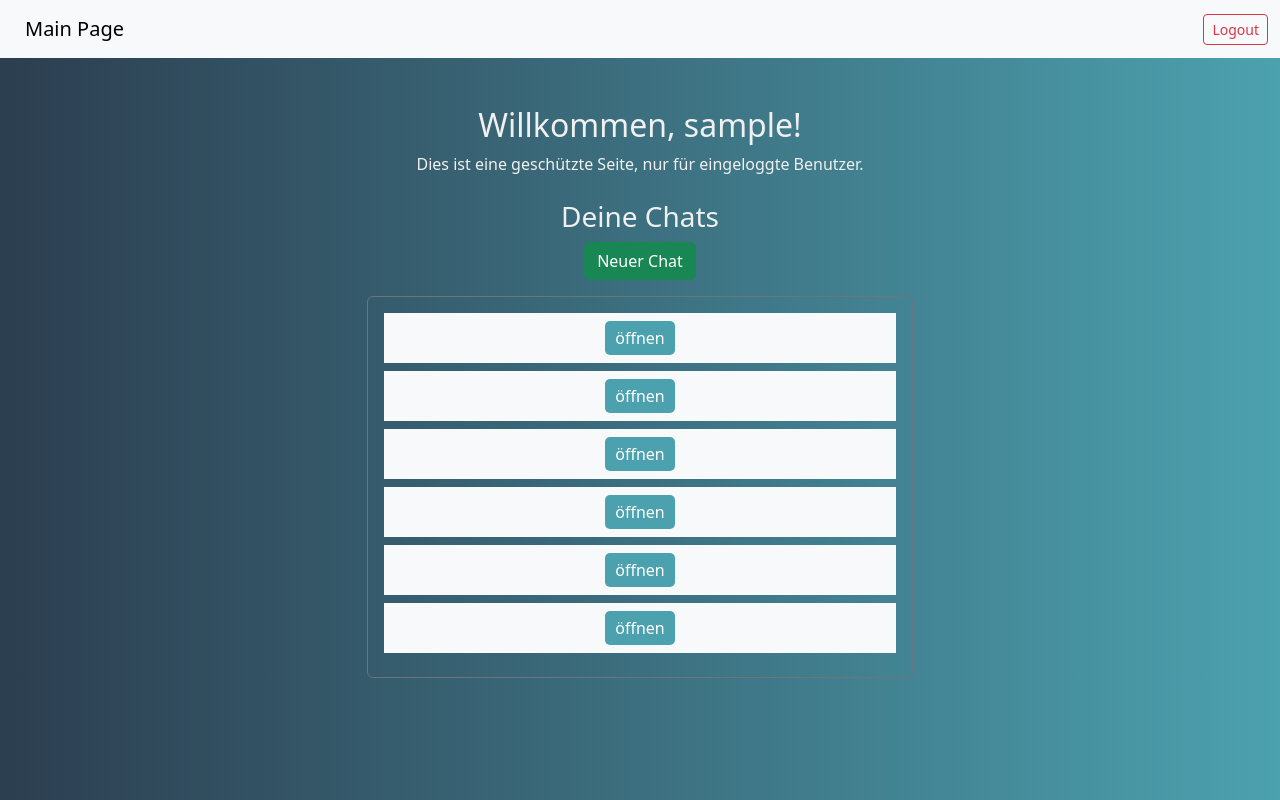
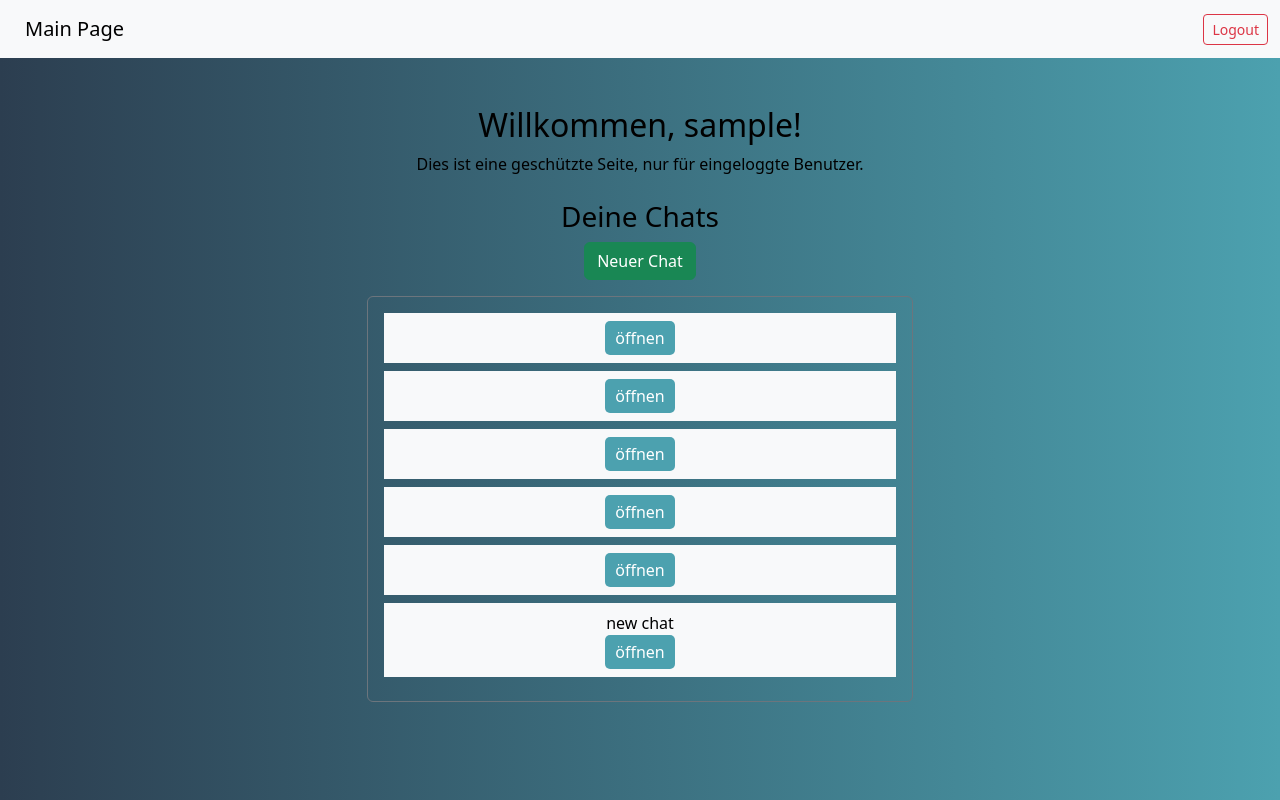
Before and after one commit to MarkusWobst/ImagineIT, a PHP site: page /pages/index.php in a window 1280 px wide. Run offline with PHP 8.4, Linux system fonts and the light colour scheme; the visitor is signed in with stand-in values (Sample User, id 1); data comes from the database, SQL or seed files in the repository; both versions use the stored data as it was after the commit; data that the repository does not hold is empty.

Commit message:
fixed some stuff

```diff
--- a/pages/index.php
+++ b/pages/index.php
@@ -13,13 +13,11 @@ if (!isset($_SESSION['username'])) {
 $username = $_SESSION['username'];
 $userid = $_SESSION['userid'];
 
-// TODO: gucken ob userid da ist!
-
 // Prüfe, ob der Button "Neuer Chat" gedrückt wurde
 if (isset($_POST['new_chat'])) {
 
     // Füge den neuen Chat zur Datenbank hinzu
-    $stmt = db()->prepare('INSERT INTO chat_records (user_id) VALUES (:userid)');
+    $stmt = db()->prepare('INSERT INTO chat_records (user_id, title) VALUES (:userid, "new chat")');
     $stmt->bindValue(':userid', $userid, PDO::PARAM_INT);
     $stmt->execute();
 
@@ -29,7 +27,7 @@ if (isset($_POST['new_chat'])) {
 }
 
 // Hole alle Chats, die zur aktuellen userid gehören
-$chat_stmt = db()->prepare('SELECT id FROM chat_records WHERE user_id = :userid');
+$chat_stmt = db()->prepare('SELECT * FROM chat_records WHERE user_id = :userid');
 $chat_stmt->bindValue(':userid', $userid);
 $chat_stmt->execute();
 $chats = $chat_stmt->fetchAll(PDO::FETCH_ASSOC);
@@ -47,11 +45,11 @@ $chats = $chat_stmt->fetchAll(PDO::FETCH_ASSOC);
     <style>
         body {
             background: linear-gradient(to right, #2c3e50 0%, #4ca1af 100%);
-            color: #f0f0f0;
+            color: #000;
         }
         .chats-container .chat-id button {
             background: #4ca1af;
-            color: #fff;
+            color: #ffffff;
             border: none;
             border-radius: 5px;
             padding: 5px 10px;
@@ -97,11 +95,11 @@ $chats = $chat_stmt->fetchAll(PDO::FETCH_ASSOC);
                 <?php if (empty($chats)): ?>
                     <p class="text-center">Keine Chats vorhanden.</p>
                 <?php else: ?>
-                    <?php foreach ($chats as $chatid): ?>
+                    <?php foreach ($chats as $chat): ?>
                         <div class="chat-id bg-light p-2 mb-2 text-center">
-                            <?php echo htmlspecialchars($chatid["chat_id"]); ?>
+                            <?= htmlspecialchars($chat["title"]); ?>
                             <form action="/chat.php" method="get">
-                                <input type="hidden" name="chat_id" value="<?= $chatid['chat_id']?>">
+                                <input type="hidden" name="chat_id" value="<?= $chat['id']?>">
                                 <button type="submit">öffnen</button>
                             </form>
                         </div>
--- a/pages/login.php
+++ b/pages/login.php
@@ -17,7 +17,7 @@ if ($_SERVER["REQUEST_METHOD"] == "POST") {
 
     if ($user && password_verify($password, $user['password'])) {
         $_SESSION['username'] = $username;
-        $_SESSION['userid'] = $user['user_id'];
+        $_SESSION['userid'] = $user['id'];
         header('Location: index.php');
         exit();
     } else {
```
Also changed, not shown: db/identifier.sqlite.
